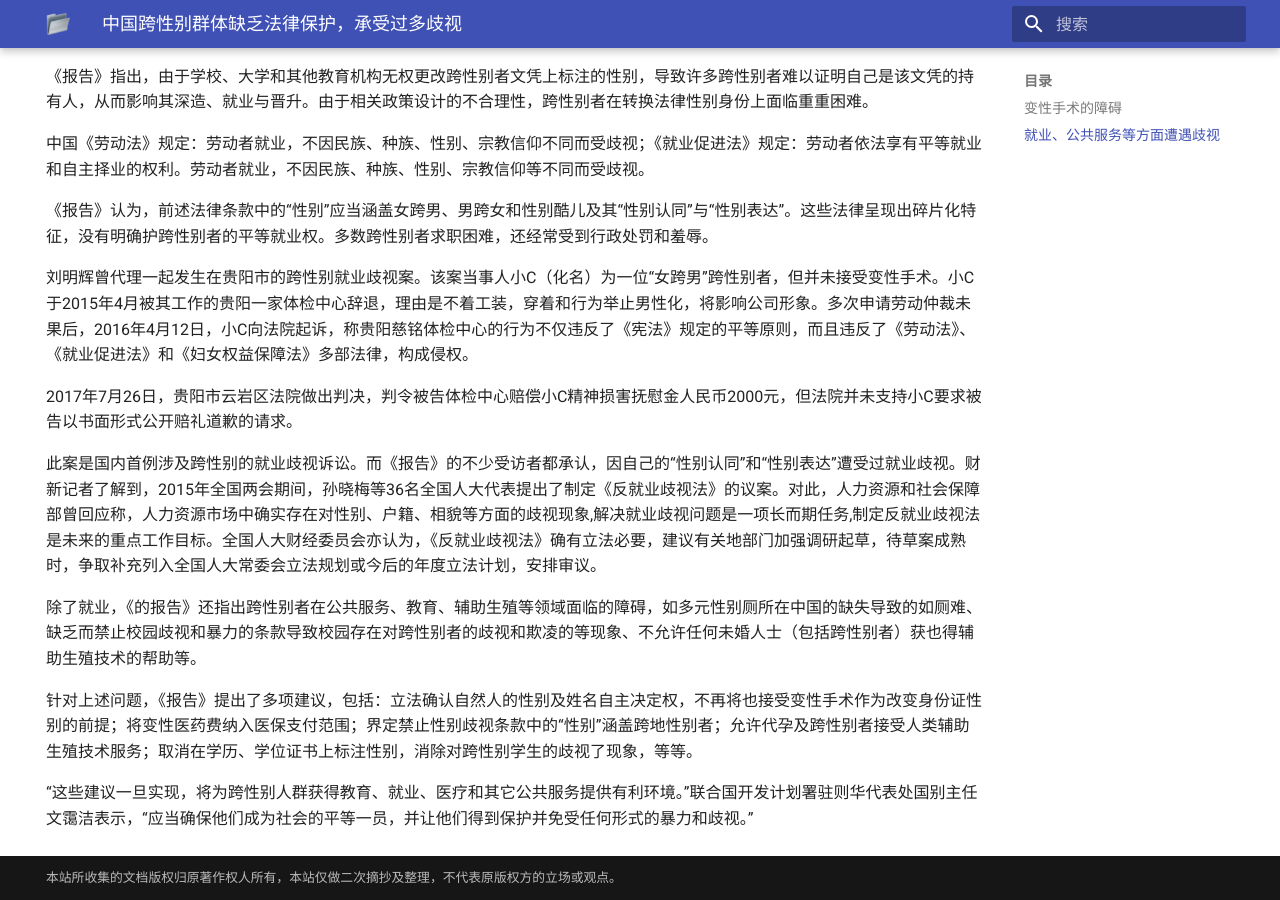
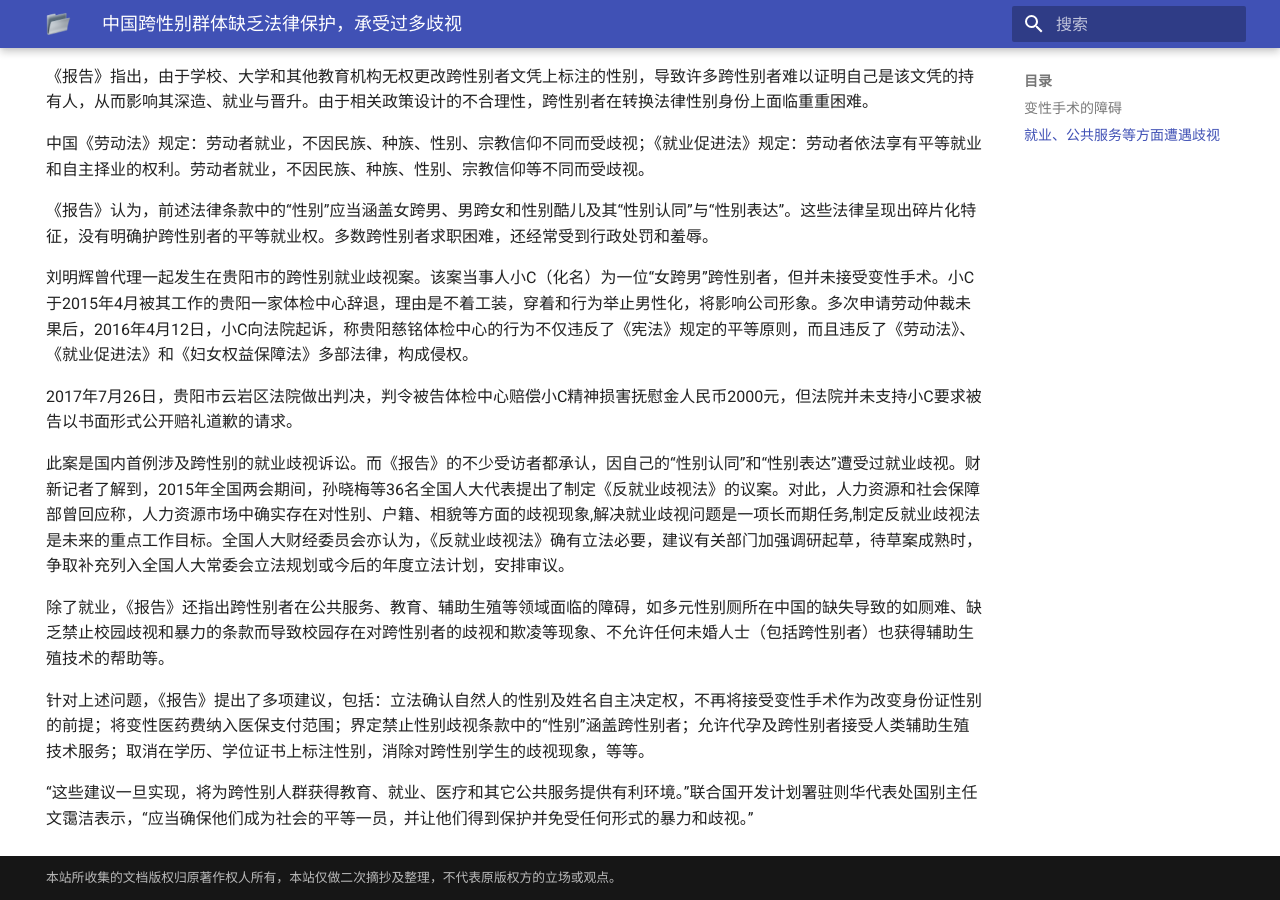
Before and after one commit to ChisakaKanako/docs, an MkDocs documentation site: the page built from docs/static/articles/财新网《中国跨性别群体缺乏法律保护，承受过多歧视》.md, in a window 1280 px wide and 900 px high, scrolled down 1350 px. Built offline with MkDocs 1.6.1 and Material for MkDocs 9.7.7, drawn with Linux system fonts in a browser that asks for light colours.

Commit message:
修正错别字

```diff
--- a/docs/static/articles/财新网《中国跨性别群体缺乏法律保护，承受过多歧视》.md
+++ b/docs/static/articles/财新网《中国跨性别群体缺乏法律保护，承受过多歧视》.md
@@ -50,10 +50,10 @@
 
 2017年7月26日，贵阳市云岩区法院做出判决，判令被告体检中心赔偿小C精神损害抚慰金人民币2000元，但法院并未支持小C要求被告以书面形式公开赔礼道歉的请求。
 
-此案是国内首例涉及跨性别的就业歧视诉讼。而《报告》的不少受访者都承认，因自己的“性别认同”和“性别表达”遭受过就业歧视。财新记者了解到，2015年全国两会期间，孙晓梅等36名全国人大代表提出了制定《反就业歧视法》的议案。对此，人力资源和社会保障部曾回应称，人力资源市场中确实存在对性别、户籍、相貌等方面的歧视现象,解决就业歧视问题是一项长而期任务,制定反就业歧视法是未来的重点工作目标。全国人大财经委员会亦认为，《反就业歧视法》确有立法必要，建议有关地部门加强调研起草，待草案成熟时，争取补充列入全国人大常委会立法规划或今后的年度立法计划，安排审议。
+此案是国内首例涉及跨性别的就业歧视诉讼。而《报告》的不少受访者都承认，因自己的“性别认同”和“性别表达”遭受过就业歧视。财新记者了解到，2015年全国两会期间，孙晓梅等36名全国人大代表提出了制定《反就业歧视法》的议案。对此，人力资源和社会保障部曾回应称，人力资源市场中确实存在对性别、户籍、相貌等方面的歧视现象,解决就业歧视问题是一项长而期任务,制定反就业歧视法是未来的重点工作目标。全国人大财经委员会亦认为，《反就业歧视法》确有立法必要，建议有关部门加强调研起草，待草案成熟时，争取补充列入全国人大常委会立法规划或今后的年度立法计划，安排审议。
 
-除了就业，《的报告》还指出跨性别者在公共服务、教育、辅助生殖等领域面临的障碍，如多元性别厕所在中国的缺失导致的如厕难、缺乏而禁止校园歧视和暴力的条款导致校园存在对跨性别者的歧视和欺凌的等现象、不允许任何未婚人士（包括跨性别者）获也得辅助生殖技术的帮助等。
+除了就业，《报告》还指出跨性别者在公共服务、教育、辅助生殖等领域面临的障碍，如多元性别厕所在中国的缺失导致的如厕难、缺乏禁止校园歧视和暴力的条款而导致校园存在对跨性别者的歧视和欺凌等现象、不允许任何未婚人士（包括跨性别者）也获得辅助生殖技术的帮助等。
 
-针对上述问题，《报告》提出了多项建议，包括：立法确认自然人的性别及姓名自主决定权，不再将也接受变性手术作为改变身份证性别的前提；将变性医药费纳入医保支付范围；界定禁止性别歧视条款中的“性别”涵盖跨地性别者；允许代孕及跨性别者接受人类辅助生殖技术服务；取消在学历、学位证书上标注性别，消除对跨性别学生的歧视了现象，等等。
+针对上述问题，《报告》提出了多项建议，包括：立法确认自然人的性别及姓名自主决定权，不再将接受变性手术作为改变身份证性别的前提；将变性医药费纳入医保支付范围；界定禁止性别歧视条款中的“性别”涵盖跨性别者；允许代孕及跨性别者接受人类辅助生殖技术服务；取消在学历、学位证书上标注性别，消除对跨性别学生的歧视现象，等等。
 
 “这些建议一旦实现，将为跨性别人群获得教育、就业、医疗和其它公共服务提供有利环境。”联合国开发计划署驻则华代表处国别主任文霭洁表示，“应当确保他们成为社会的平等一员，并让他们得到保护并免受任何形式的暴力和歧视。”
```
Also changed, not shown: docs/static/articles/凤凰新闻《一位跨性别者的17岁：逃离，流浪，自残》.md (+1 -1 lines).
